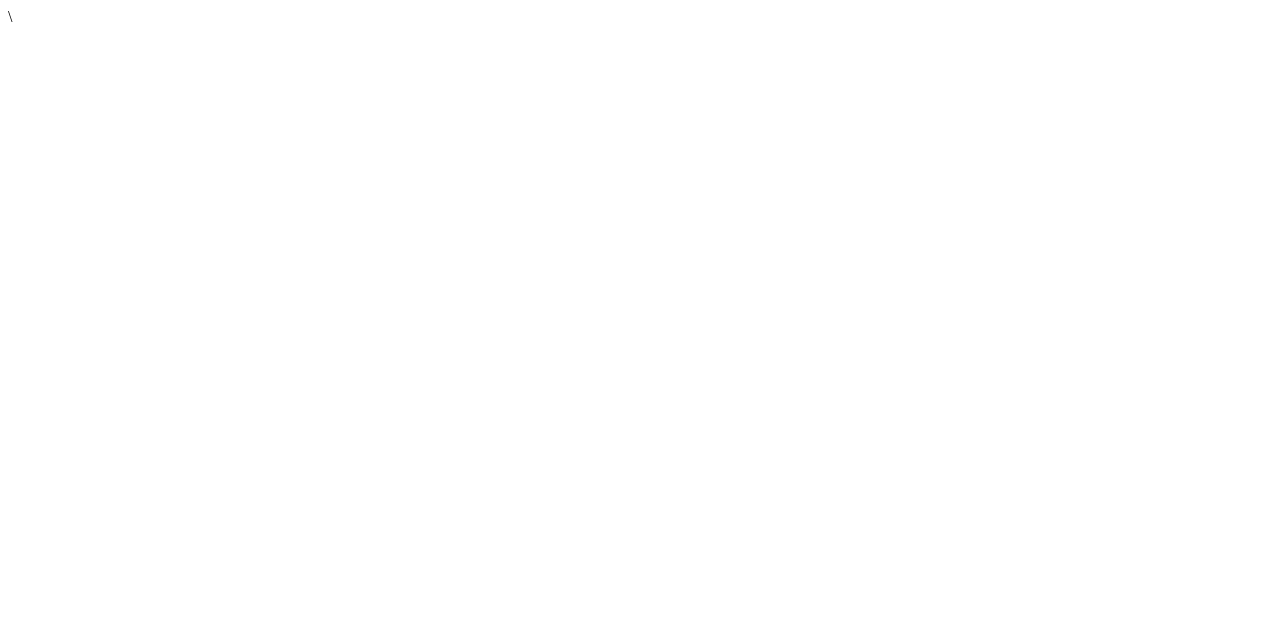
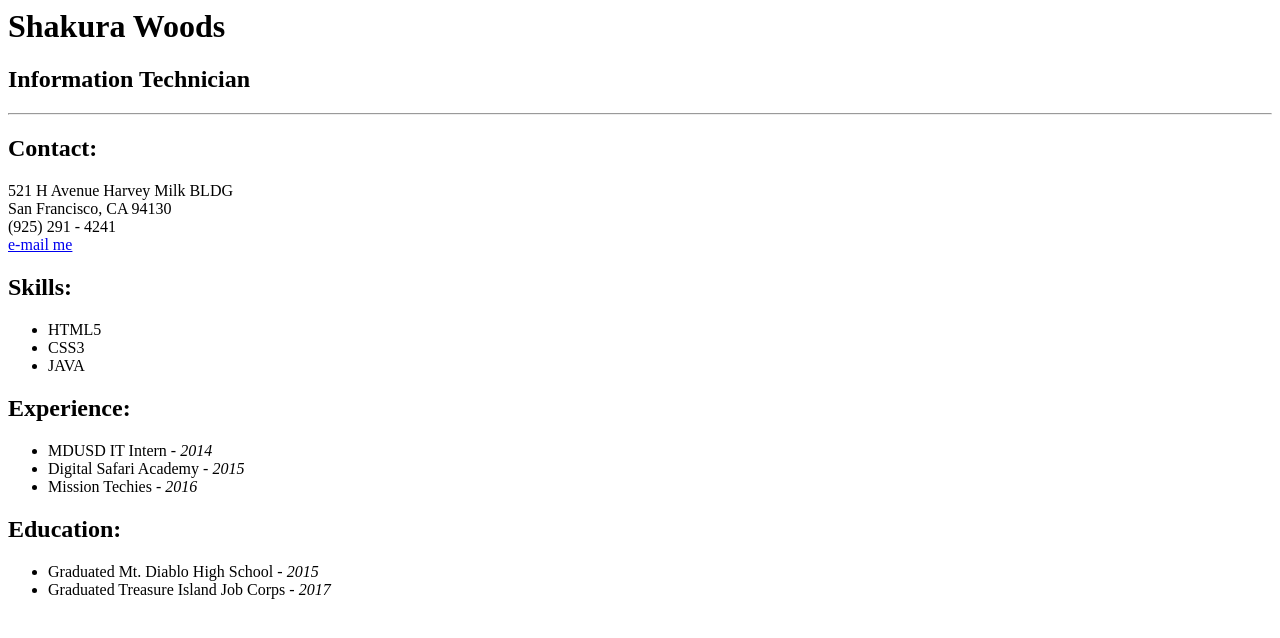
Before and after one commit to shakurawoods/resume.github.io, a plain HTML site: page index.html in a window 1280 px wide. Drawn offline with Linux system fonts and the light colour scheme.

Commit message:
Update index.html

```diff
--- a/index.html
+++ b/index.html
@@ -1 +1,43 @@
-\
+<link href="https://fonts.googleapis.com/css?family=Montserrat|Raleway" rel="stylesheet">
+
+<h1 class="title"> Shakura Woods
+</h1>
+<h2 class="subtitle">
+Information Technician
+</h2>
+
+<hr>
+<div class="indent">
+  <h2 class="stack"> Contact:
+</h2>
+  <p class="info">
+    521 H Avenue Harvey Milk BLDG <br> San Francisco, CA 94130 <br> (925) 291 - 4241 <br>
+    <a href="mailto:shakurawoods@gmail.com?Subject=Hello" target="_top">e-mail me</a>
+  </p>
+
+  <h2 class="stack"> Skills:
+</h2>
+  <ul>
+    <li class="info">HTML5</li>
+    <li class="info">CSS3</li>
+    <li class="info">JAVA</li>
+  </ul>
+
+  <h2 class="stack"> Experience: </h2>
+  <ul>
+    <li class="info"> MDUSD IT Intern<em> - 2014 </em>
+    </li>
+
+    <li class="info"> Digital Safari Academy<em> - 2015 </em>
+    </li>
+    <li class="info"> Mission Techies<em> - 2016 </em>
+    </li>
+  </ul>
+
+  <h2 class="stack"> Education: </h2>
+  <ul>
+    <li class="info">Graduated Mt. Diablo High School<em> - 2015 </em>
+    </li>
+    <li class="info">Graduated Treasure Island Job Corps<em> - 2017 </em>
+    </li>
+  </ul>
```
